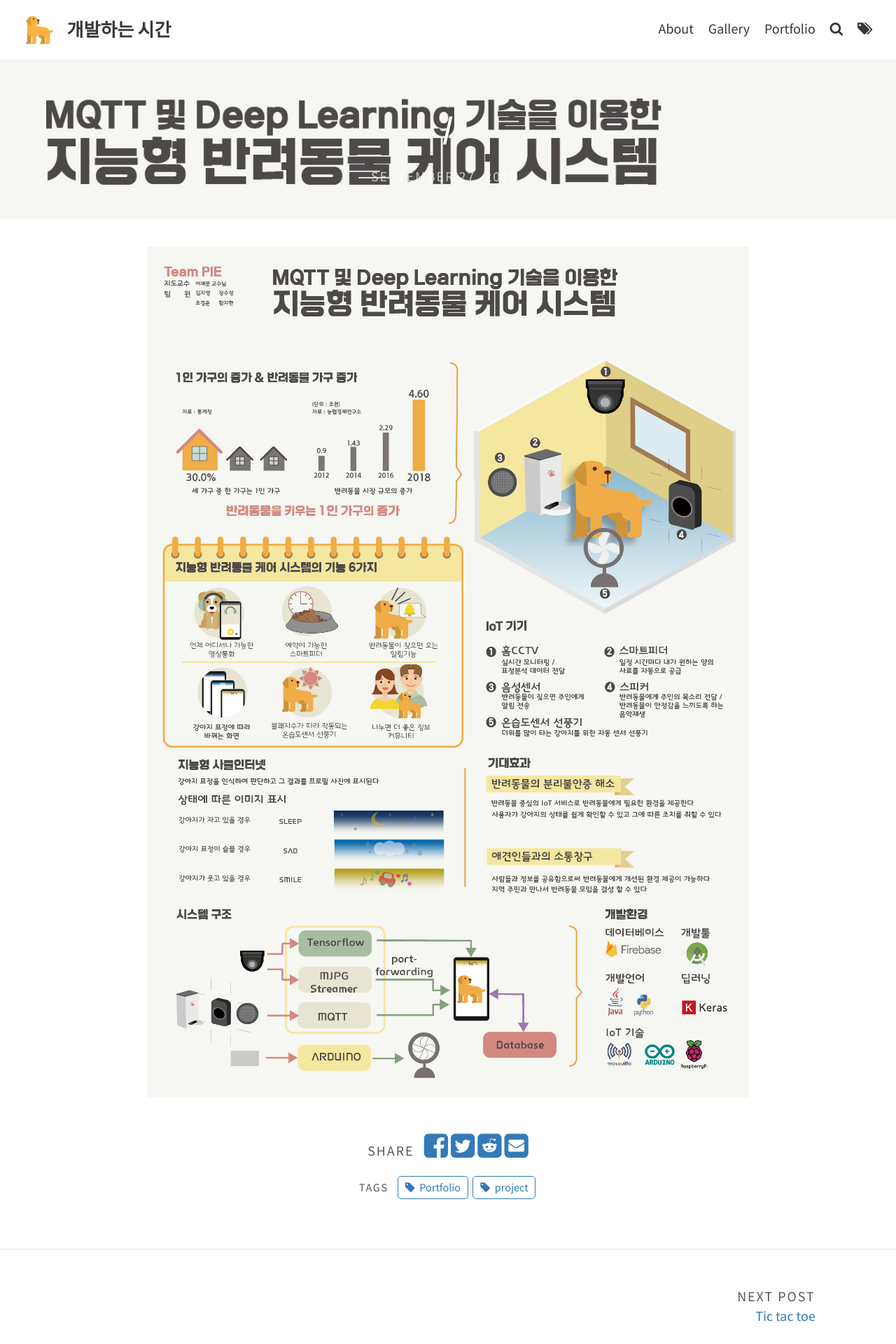
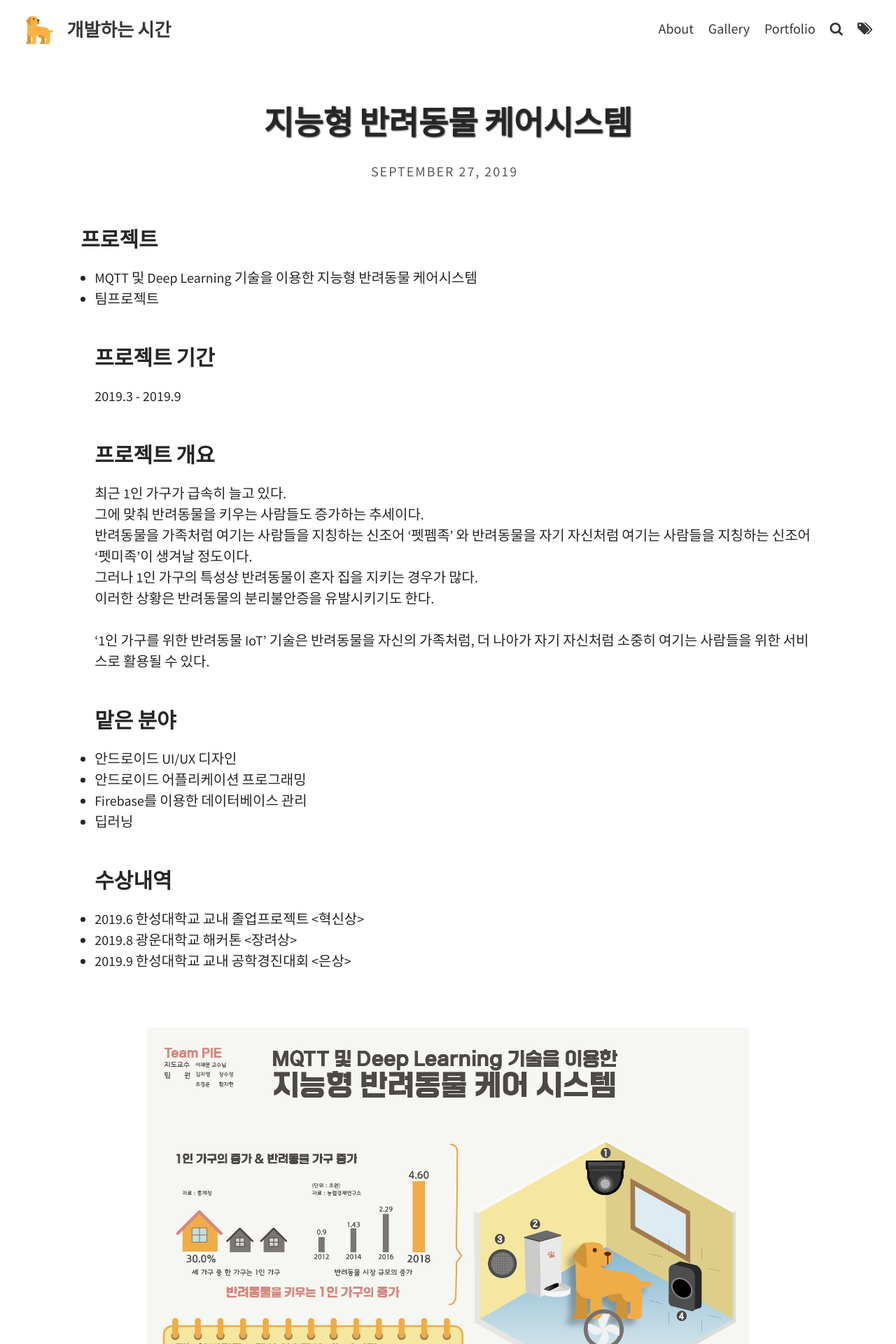
Before and after one commit to hamjeehyun/hamjeehyun.github.io, a Jekyll site: the page built from _portfolio/petProject.md, in a window 1280 px wide. Shown: the top 1920 px of the page at 70% size. Built offline with Jekyll 4.4.1, drawn with Linux system fonts in a browser that asks for light colours.

Commit message:
Upload portfolio

```diff
--- a/_portfolio/petProject.md
+++ b/_portfolio/petProject.md
@@ -1,11 +1,41 @@
 ---
 layout: post
-title: /
-feature-img: "assets/img/portfolio/petProject.jpg"
-img: "assets/img/portfolio/petProject.jpg"
+title: 지능형 반려동물 케어시스템
+img: "assets/img/portfolio/petIoTService.jpg"
 date: 27 September 2019
 tags: [Portfolio, project]
 ---
+### 프로젝트
+- MQTT 및 Deep Learning 기술을 이용한 지능형 반려동물 케어시스템
+- 팀프로젝트
+<br>
+<br>
+### 프로젝트 기간
+2019.3 - 2019.9
+<br>
+<br>
+### 프로젝트 개요
+최근 1인 가구가 급속히 늘고 있다.<br>
+그에 맞춰 반려동물을 키우는 사람들도 증가하는 추세이다.<br>
+반려동물을 가족처럼 여기는 사람들을 지칭하는 신조어 ‘펫펨족’ 와 반려동물을 자기 자신처럼 여기는 사람들을 지칭하는 신조어 ‘펫미족’이 생겨날 정도이다.<br>
+그러나 1인 가구의 특성상 반려동물이 혼자 집을 지키는 경우가 많다. <br>
+이러한 상황은 반려동물의 분리불안증을 유발시키기도 한다.<br>
+<br>
+‘1인 가구를 위한 반려동물 IoT’ 기술은 반려동물을 자신의 가족처럼, 더 나아가 자기 자신처럼 소중히 여기는 사람들을 위한 서비스로 활용될 수 있다.
+<br>
+<br>
+### 맡은 분야
+- 안드로이드 UI/UX 디자인
+- 안드로이드 어플리케이션 프로그래밍
+- Firebase를 이용한 데이터베이스 관리
+- 딥러닝
+<br>
+<br>
+### 수상내역
+- 2019.6 한성대학교 교내 졸업프로젝트 <혁신상>
+- 2019.8 광운대학교 해커톤 <장려상>
+- 2019.9 한성대학교 교내 공학경진대회 <은상>
 
-
+<br>
+<br>
 ![프로젝트 전체 설명서](/assets/img/portfolio/petProject.jpg)
```
Also changed, not shown: _portfolio/3DHorrorGame.md (added, +7 -0 lines), _portfolio/tutoring1.md (renamed from _portfolio/tictactoe.md, +1 -2 lines), _portfolio/tutoring2.md (added, +6 -0 lines), assets/img/portfolio/1x/petProjectThumbnail.jpg (added), assets/img/portfolio/1x/자산 2-100.jpg (added), assets/img/portfolio/1x/자산 3-100.jpg (added), assets/img/portfolio/1x/자산 4-100.jpg (added), assets/img/portfolio/1x/자산 5-100.jpg (added), assets/img/portfolio/1x/자산 6-100.jpg (added), assets/img/portfolio/1x/자산 7-100.jpg (added), assets/img/portfolio/3DHorrorGame.jpg (added), assets/img/portfolio/petIoTService.jpg (added), assets/img/portfolio/petProjectThumbnail.jpg (added), assets/img/portfolio/tutoring1.jpg (added), 1 more files.
